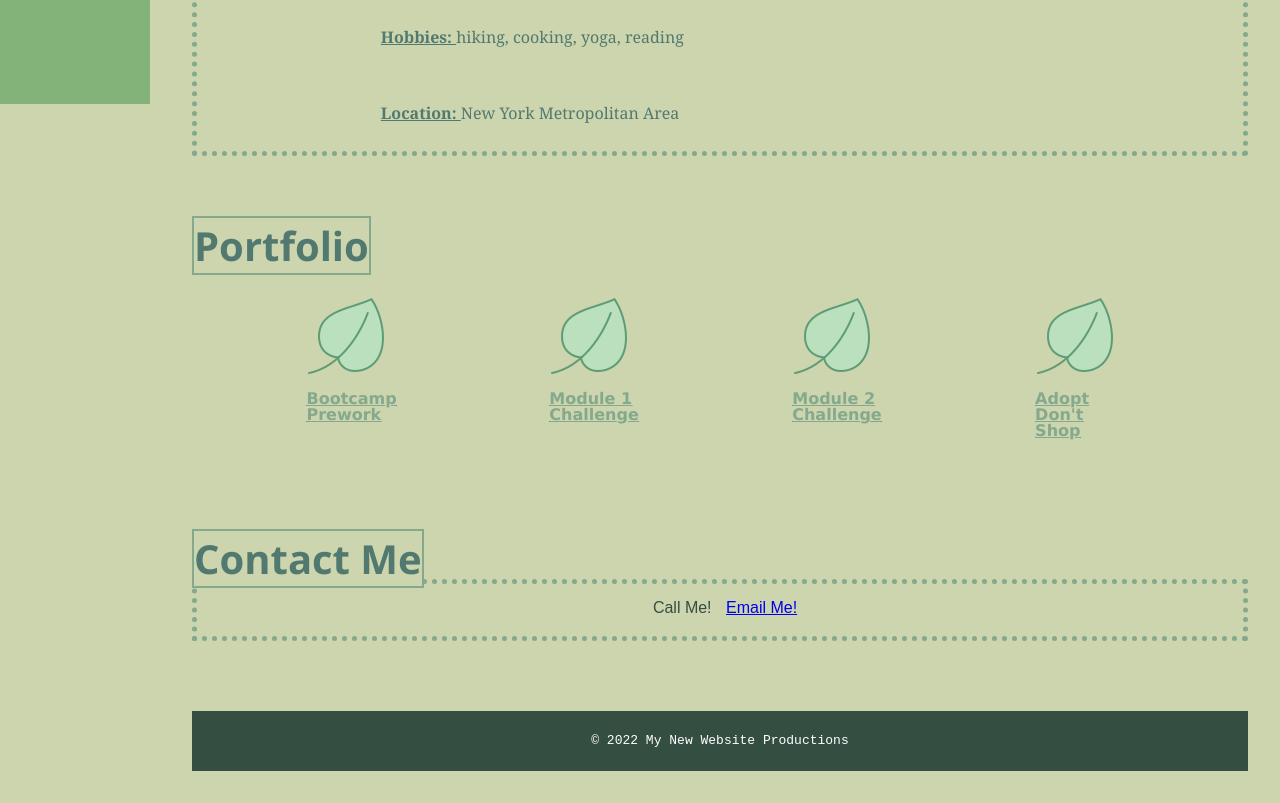
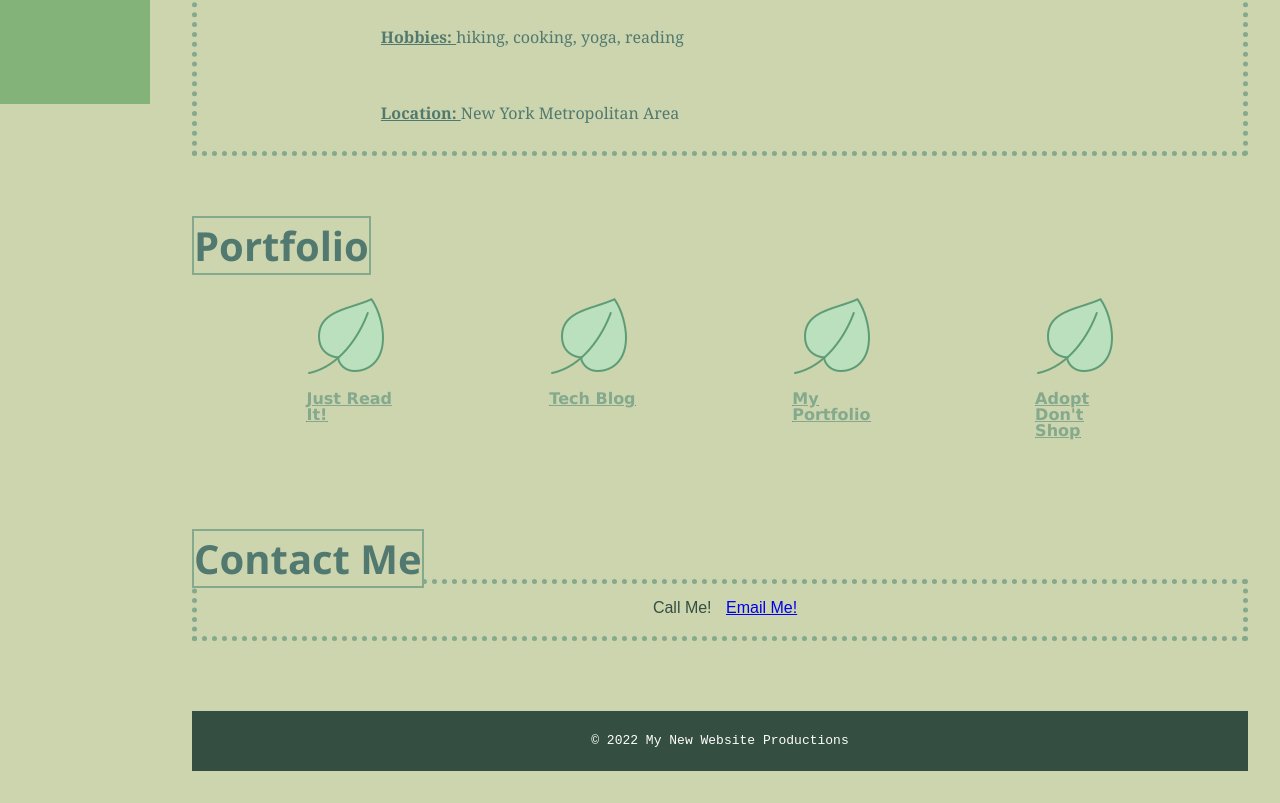
Before and after one commit to analisegiobbi3/Portfolio_WebPage, a plain HTML site: page index.html in a window 1280 px wide. Shown: the part 696-1499 px from the top of the page. Drawn offline with Linux system fonts and the light colour scheme.

Commit message:
updating portfolio to add new projects

```diff
--- a/index.html
+++ b/index.html
@@ -67,21 +67,21 @@
                 <header class="sectionHeaders">Portfolio</header>
                 <div class="wrap" >
                     <section class="section2 card">
-                        <a href="https://analisegiobbi3.github.io/prewwork-study-guide/"/a>
-                            <img src="assets/images/icons8-leaf-80.png" alt="Bootcamp Prework";/>
-                            <p>Bootcamp Prework</p>
+                        <a href="https://github.com/analisegiobbi3/Just_Read_It">
+                            <img src="assets/images/icons8-leaf-80.png" alt="Just Read It";/>
+                            <p>Just Read It!</p>
                         </a>
                     </section>
                     <section class="section2 card">
-                        <a href="https://analisegiobbi3.github.io/mod_1_challenge/">
-                            <img src="assets/images/icons8-leaf-80.png" alt="Module 1 Challenge"/>
-                            <p>Module 1 Challenge</p>
+                        <a href="https://github.com/analisegiobbi3/mod_14_challenge">
+                            <img src="assets/images/icons8-leaf-80.png" alt="Module 14 Challenge"/>
+                            <p>Tech Blog</p>
                         </a>
                     </section>
                     <section class="section2 card">
                         <a href="https://github.com/analisegiobbi3/mod_2_challenge">
                             <img src="assets/images/icons8-leaf-80.png" alt="Module 2 Challenge"/>
-                            <p>Module 2 Challenge</p>
+                            <p>My Portfolio</p>
                         </a>
                     </section>
                     <section class="section2 card">
```
